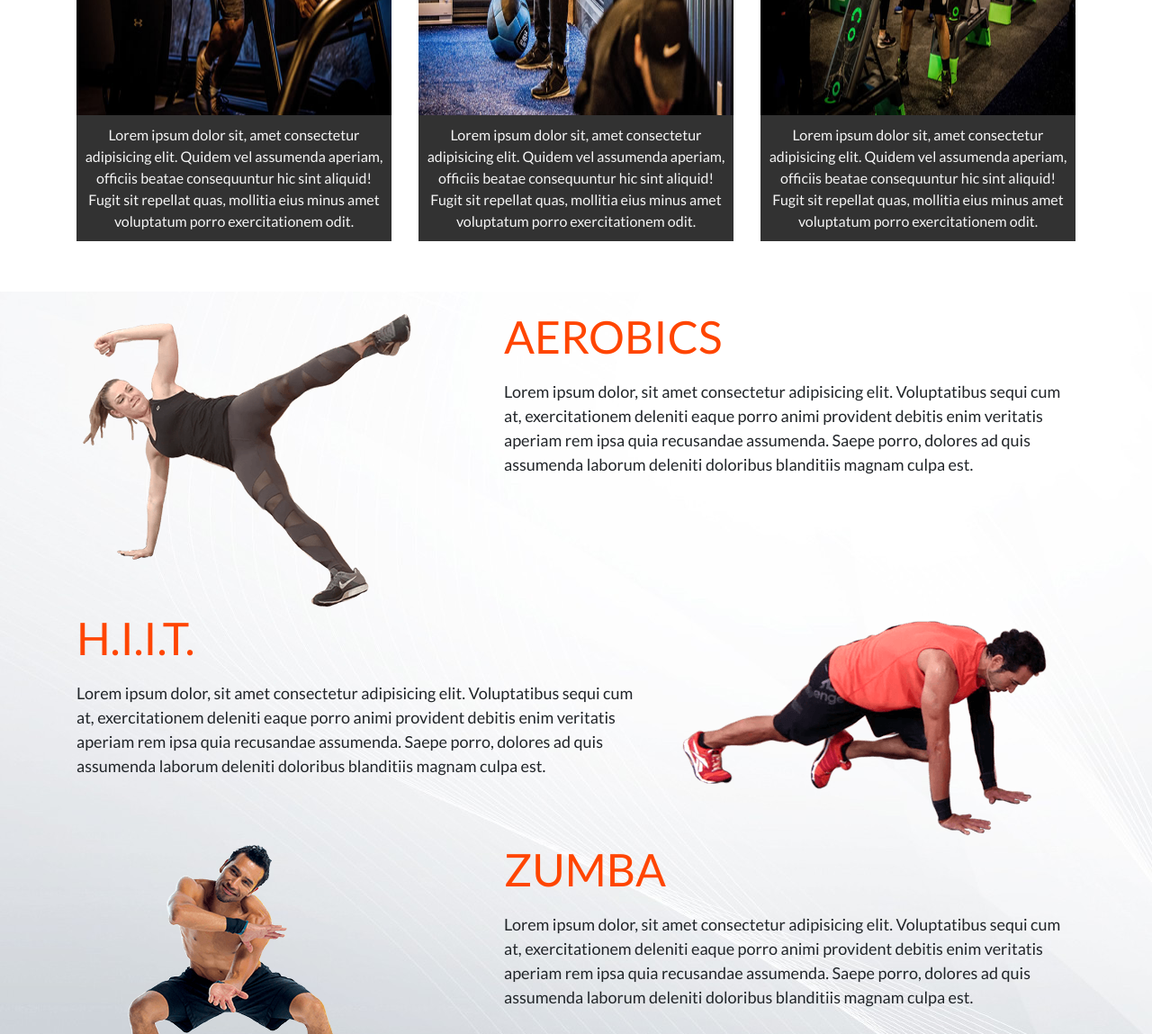
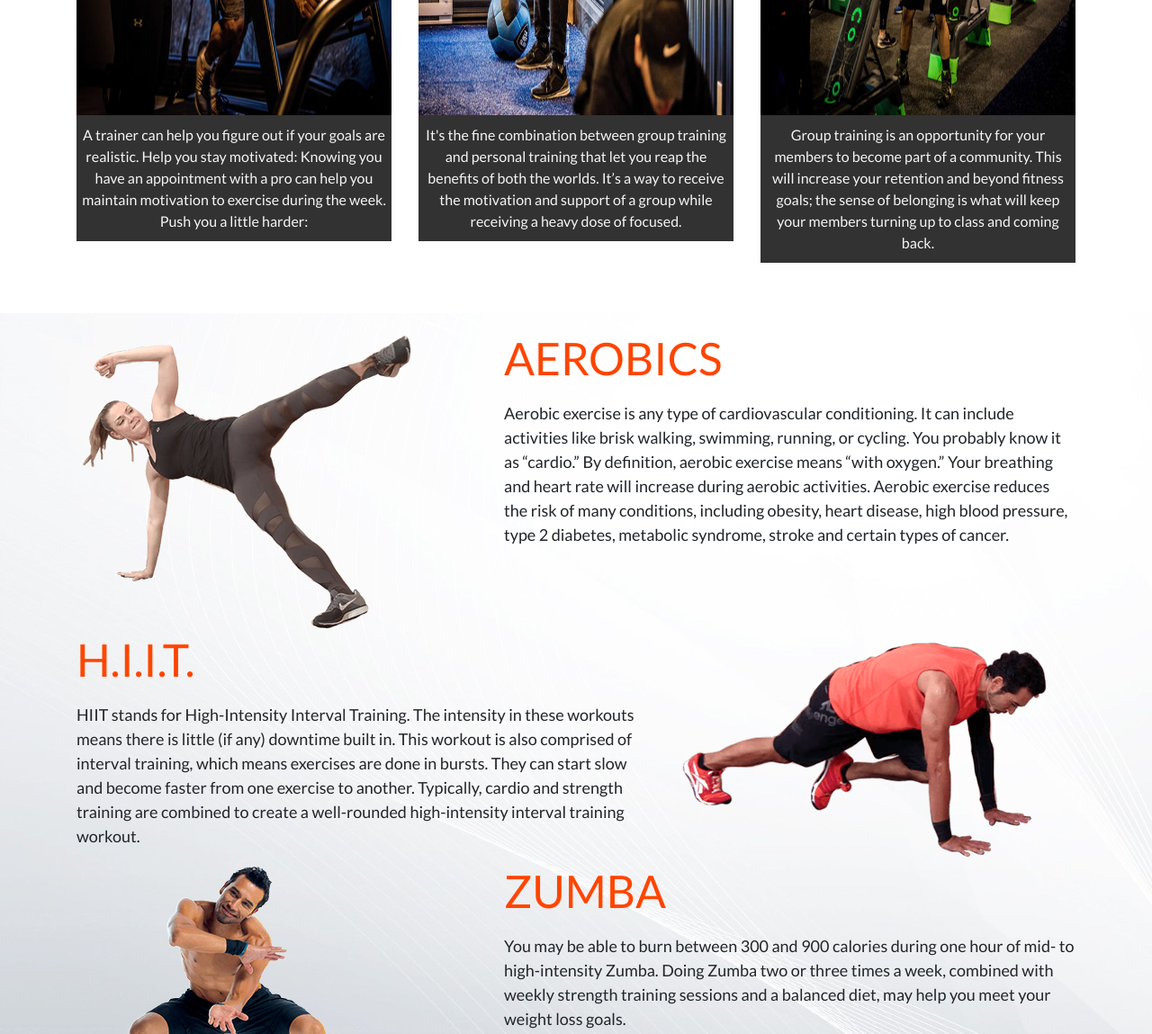
Before and after one commit to Badal1216/Fitness, a plain HTML site: page src/services.html in a window 1280 px wide. Shown: the part 500-1649 px from the top of the page at 90% size. Drawn offline with nearby package versions, Linux system fonts and the light colour scheme.

Commit message:
modification

```diff
--- a/src/services.html
+++ b/src/services.html
@@ -74,13 +74,20 @@
     </div>
     <div class="row">
         <div class="col text">
-            <p>Lorem ipsum dolor sit, amet consectetur adipisicing elit. Quidem vel assumenda aperiam, officiis beatae consequuntur hic sint aliquid! Fugit sit repellat quas, mollitia eius minus amet voluptatum porro exercitationem odit.</p>
+            <p>A trainer can help you figure out if your goals are realistic. Help you stay motivated: Knowing you have
+                an appointment with a pro can help you maintain motivation to exercise during the week. Push you a
+                little harder:</p>
         </div>
         <div class="col text">
-            <p>Lorem ipsum dolor sit, amet consectetur adipisicing elit. Quidem vel assumenda aperiam, officiis beatae consequuntur hic sint aliquid! Fugit sit repellat quas, mollitia eius minus amet voluptatum porro exercitationem odit.</p>
+            <p>It's the fine combination between group training and personal training that let you reap the benefits of
+                both the worlds.
+                It’s a way to receive the motivation and support of a group while receiving a heavy dose of
+                focused. </p>
         </div>
         <div class="col text">
-            <p>Lorem ipsum dolor sit, amet consectetur adipisicing elit. Quidem vel assumenda aperiam, officiis beatae consequuntur hic sint aliquid! Fugit sit repellat quas, mollitia eius minus amet voluptatum porro exercitationem odit.</p>
+            <p>Group training is an opportunity for your members to become part of a community. This will increase your
+                retention and beyond fitness goals; the sense of belonging is what will keep your members turning up to
+                class and coming back.</p>
         </div>
     </div>
 </div>
@@ -94,13 +101,22 @@
             </div>
             <div class="col-7">
                 <h1>AEROBICS</h1>
-                <p>Lorem ipsum dolor, sit amet consectetur adipisicing elit. Voluptatibus sequi cum at, exercitationem deleniti eaque porro animi provident debitis enim veritatis aperiam rem ipsa quia recusandae assumenda. Saepe porro, dolores ad quis assumenda laborum deleniti doloribus blanditiis magnam culpa est.</p>
+                <p>Aerobic exercise is any type of cardiovascular conditioning. It can include activities like brisk
+                    walking, swimming, running, or cycling.
+                    You probably know it as “cardio.” By definition, aerobic exercise means “with oxygen.” Your
+                    breathing and heart rate will increase during aerobic activities.
+                    Aerobic exercise reduces the risk of many conditions, including obesity, heart disease, high blood
+                    pressure, type 2 diabetes, metabolic syndrome, stroke and certain types of cancer.</p>
             </div>
         </div>
         <div class="row">
             <div class="col-7">
                 <h1>H.I.I.T.</h1>
-                <p>Lorem ipsum dolor, sit amet consectetur adipisicing elit. Voluptatibus sequi cum at, exercitationem deleniti eaque porro animi provident debitis enim veritatis aperiam rem ipsa quia recusandae assumenda. Saepe porro, dolores ad quis assumenda laborum deleniti doloribus blanditiis magnam culpa est.</p>
+                <p>HIIT stands for High-Intensity Interval Training. The intensity in these workouts means there is
+                    little (if any) downtime built in. This workout is also comprised of interval training, which means
+                    exercises are done in bursts.
+                    They can start slow and become faster from one exercise to another. Typically, cardio and strength
+                    training are combined to create a well-rounded high-intensity interval training workout.</p>
             </div>
             <div class="col-5">
                 <img alt="Service 1" src="../img/service-2.png">
@@ -112,7 +128,9 @@
             </div>
             <div class="col-7">
                 <h1>ZUMBA</h1>
-                <p>Lorem ipsum dolor, sit amet consectetur adipisicing elit. Voluptatibus sequi cum at, exercitationem deleniti eaque porro animi provident debitis enim veritatis aperiam rem ipsa quia recusandae assumenda. Saepe porro, dolores ad quis assumenda laborum deleniti doloribus blanditiis magnam culpa est.</p>
+                <p>You may be able to burn between 300 and 900 calories during one hour of mid- to high-intensity Zumba.
+                    Doing Zumba two or three times a week, combined with weekly strength training sessions and a
+                    balanced diet, may help you meet your weight loss goals.</p>
             </div>
         </div>
     </div>
```
Also changed, not shown: index.html (+6 -4 lines), src/about.html (+10 -3 lines), src/contact.html (+0 -1 lines).
